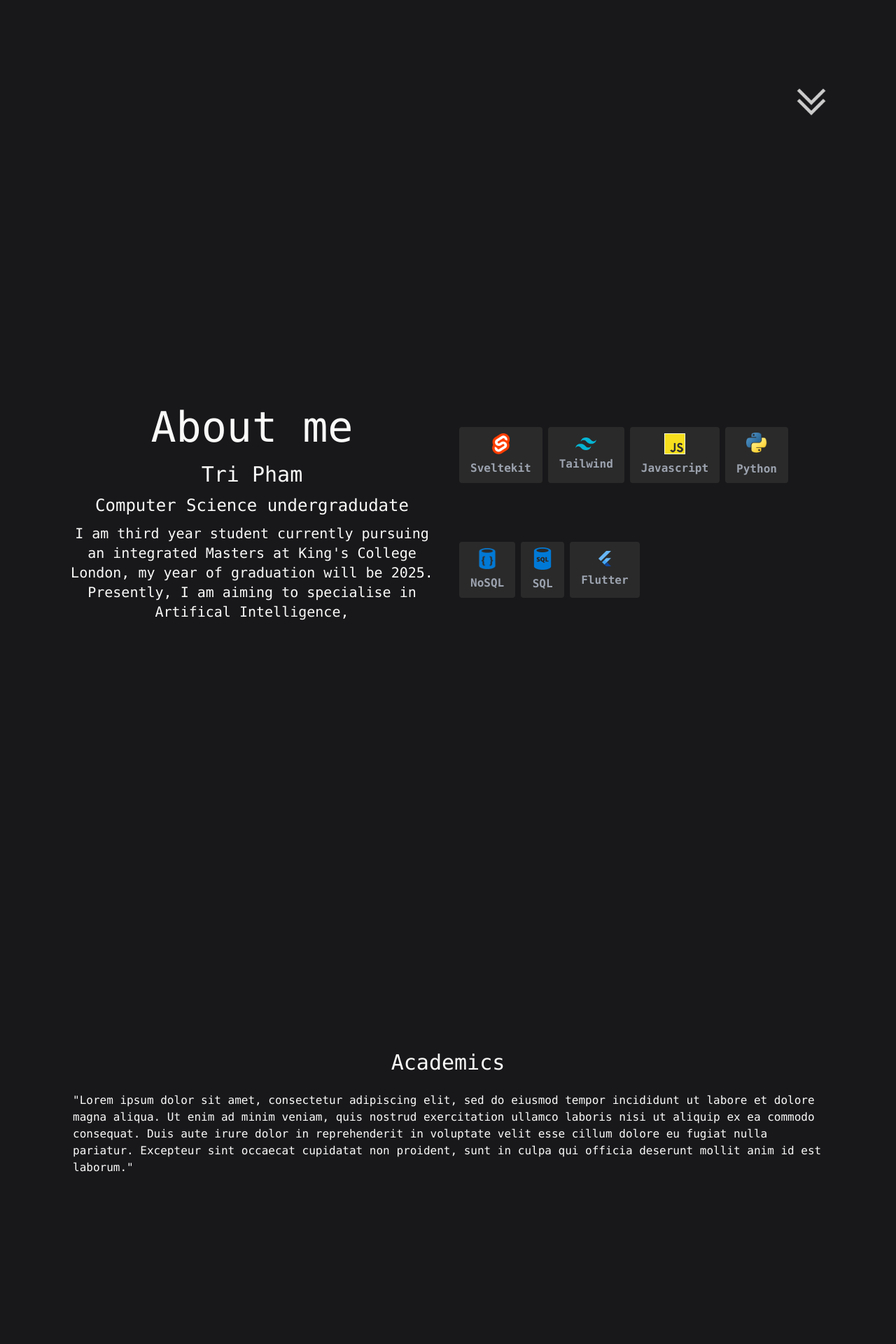
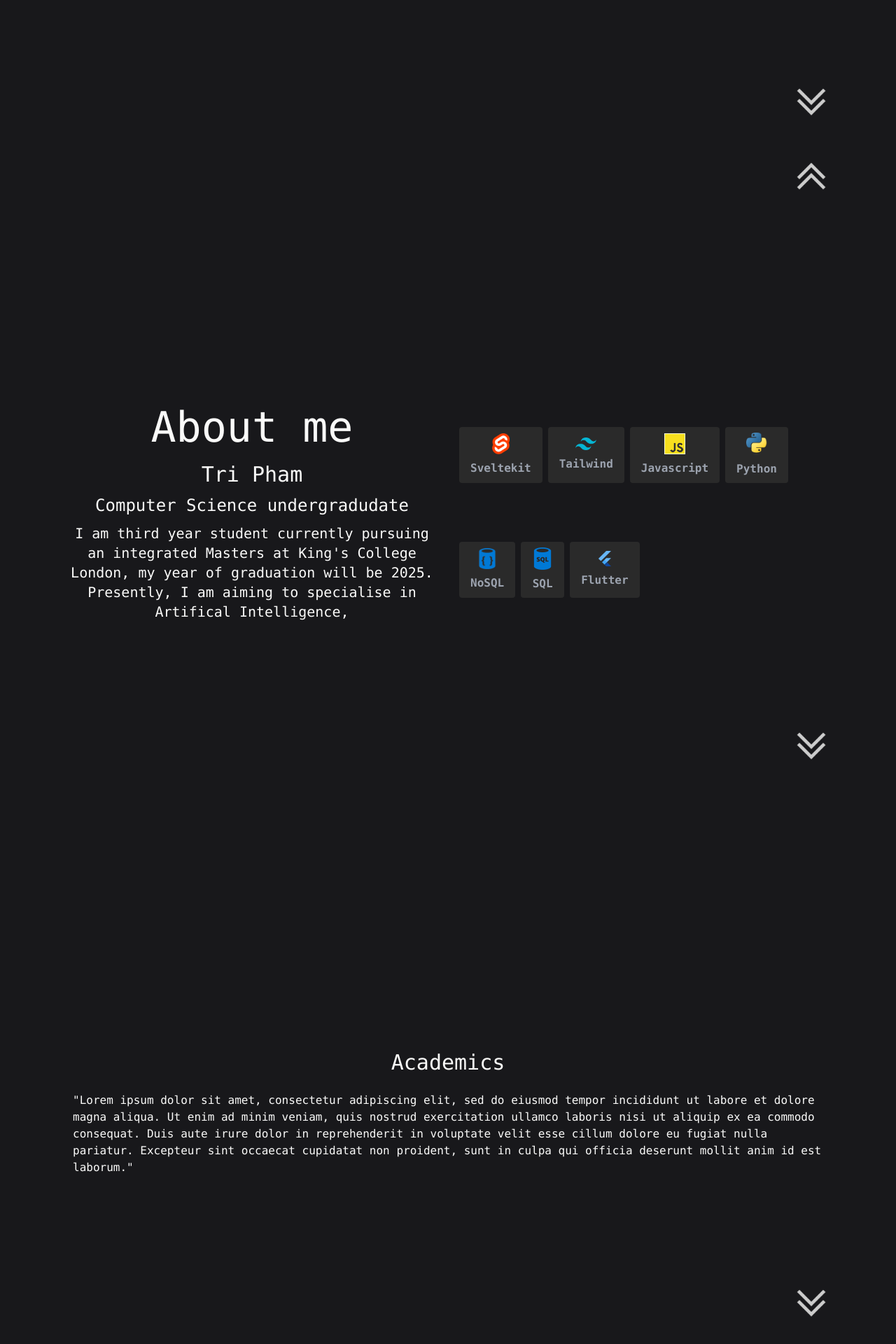
Before and after one commit to tri27pham/CVWebsite, a SvelteKit app: page / in a window 1280 px wide. Shown: the part 612-2532 px from the top of the page at 70% size. Built offline with nearby package versions, Linux system fonts and the light colour scheme; what tailwindcss-animated would draw is missing.

Commit message:
add initial arrows

```diff
--- a/src/routes/+page.svelte
+++ b/src/routes/+page.svelte
@@ -10,6 +10,7 @@
     import sql from '../images/sql.png';
     import flutter from '../images/flutter.png';
     import downArrow from '../images/downArrow.png';
+    import upArrow from '../images/upArrow.png';
 
 
 
@@ -126,14 +127,21 @@
                     <span style=" color:blueviolet;">Masters student</span> - Computer Science
                 </h2>
             </div>
-            <img src={downArrow} alt="down-arrow" class="absolute bottom-0 right-0 animate-bounce" width="50">
+            <a href="#AboutMe">
+                <img src={downArrow} alt="down-arrow" class="absolute bottom-0 right-0 animate-bounce" width="50">
+            </a>
+
             <div class=" mt-52"></div>
 
         </div>
 
-        <div id="AboutMe">
+        <div id="AboutMe"class="relative">
 
             <div class="mt-96"></div>
+
+            <a href="#MainPage">
+                <img src={upArrow} alt="up-arrow" class="absolute top-14 right-0 animate-bounce" width="50">
+            </a>
 
             <div class="flex flex-row space-x-8 ">
                 <div class="flex flex-col items-center w-1/2">
@@ -191,9 +199,13 @@
 
             <div class="mt-52"></div>
 
+            <a href="#Academics">
+                <img src={downArrow} alt="down-arrow" class="absolute bottom-0 right-0 animate-bounce" width="50">
+            </a>
+
         </div>
 
-        <div id="Academics">
+        <div id="Academics"class="relative">
             <div class="mt-96"></div>
             <div class="flex flex-col hover:scale-105 scrollable animate-fade-in">
                 <p class="p-4 text-center text-white text-3xl font-mono">
@@ -204,10 +216,13 @@
                 </p>
             </div>
             <div class="mt-52"></div>
+            <a href="#Projects">
+                <img src={downArrow} alt="down-arrow" class="absolute bottom-0 right-0 animate-bounce" width="50">
+            </a>
         </div>
 
         <div id="Projects">
-            <div class="mt-52"></div>
+            <div class="mt-96"></div>
             <div>
                 <p class="p-4 text-center text-white text-3xl font-mono">
                     Projects
@@ -216,6 +231,7 @@
                     "Lorem ipsum dolor sit amet, consectetur adipiscing elit, sed do eiusmod tempor incididunt ut labore et dolore magna aliqua. Ut enim ad minim veniam, quis nostrud exercitation ullamco laboris nisi ut aliquip ex ea commodo consequat. Duis aute irure dolor in reprehenderit in voluptate velit esse cillum dolore eu fugiat nulla pariatur. Excepteur sint occaecat cupidatat non proident, sunt in culpa qui officia deserunt mollit anim id est laborum."
                 </p>
             </div>
+            <div class="mt-64"></div>
             <div class="mt-96"></div>
         </div>
 
```
Also changed, not shown: src/images/upArrow.png (added).
